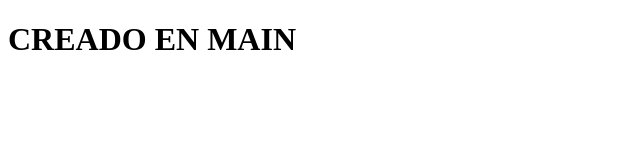
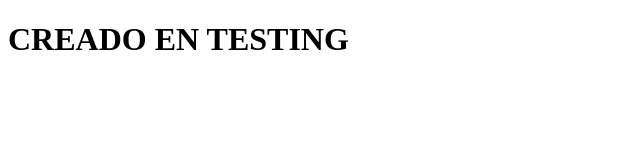
Before and after one commit to DEAMBROGGI/example-git-, a plain HTML site: page index.html in a window 1280 px wide. Shown: the whole page, without its empty margins (0-640 px from the left). Drawn offline with Linux system fonts and the light colour scheme.

Commit message:
first commit

```diff
--- a/index.html
+++ b/index.html
@@ -7,6 +7,6 @@
     <title>Pactica GIT</title>
 </head>
 <body>
-    <h1>CREADO EN MAIN</h1>
+    <h1>CREADO EN TESTING</h1>
 </body>
 </html>
```
